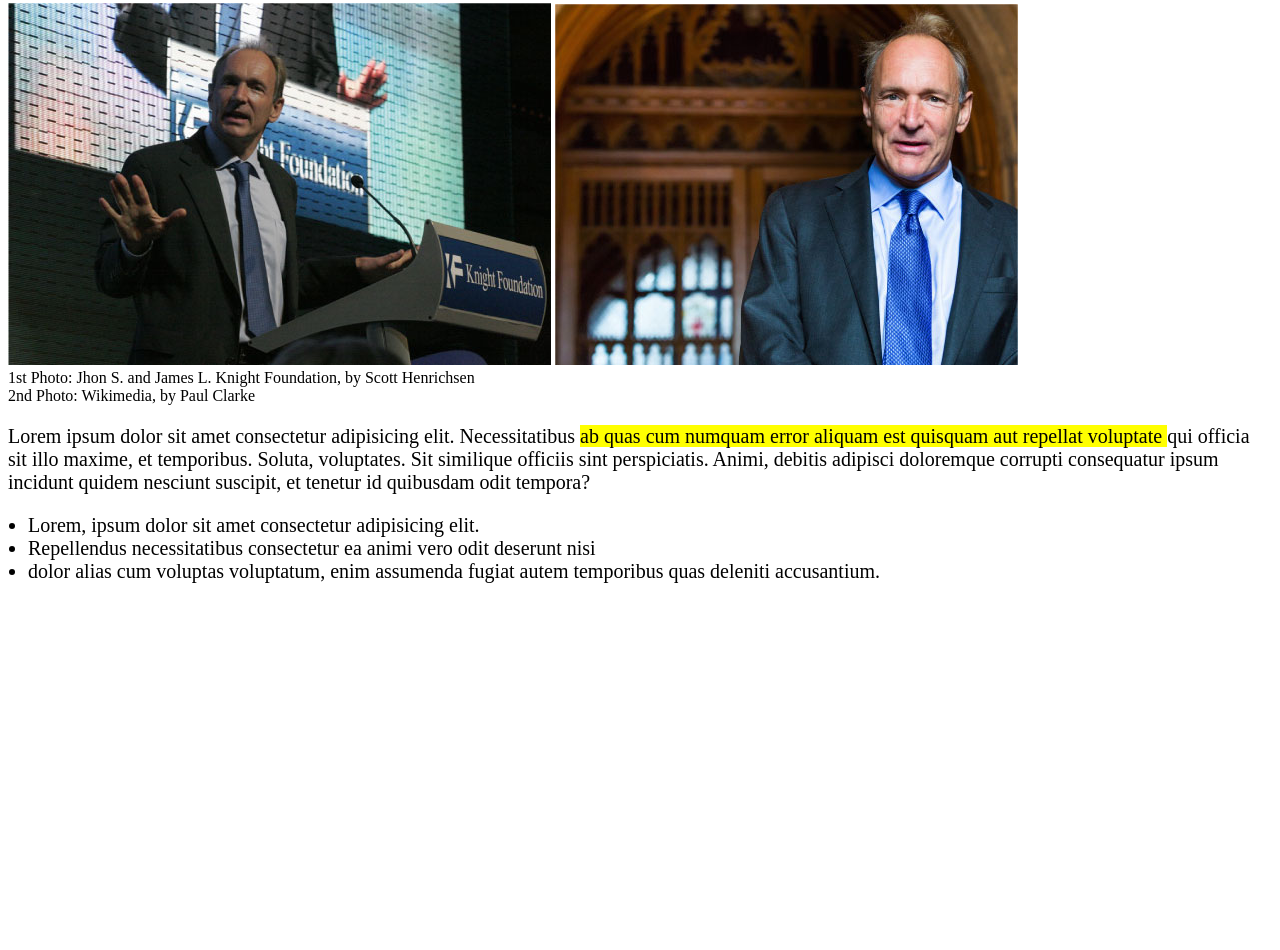
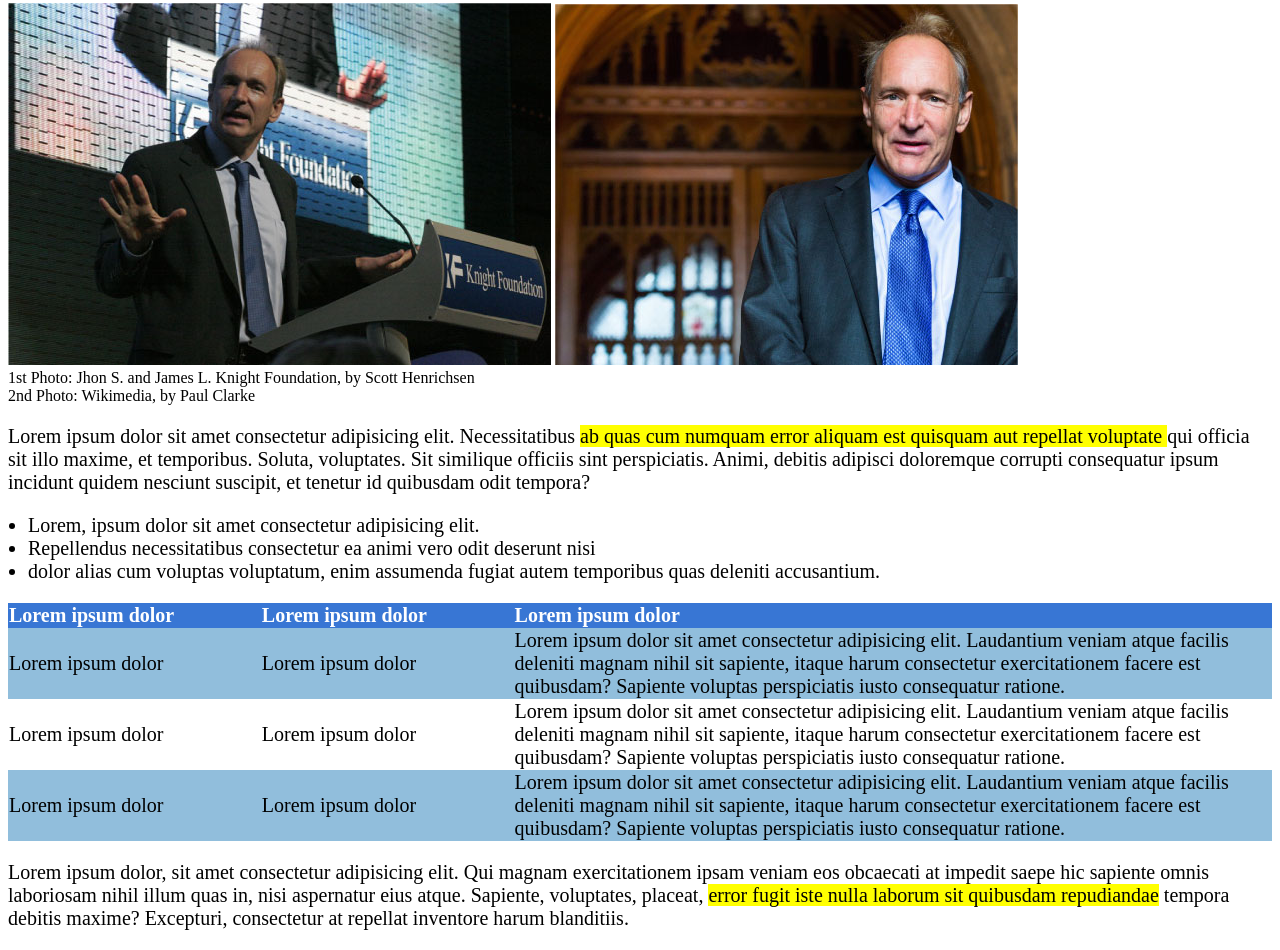
Before and after one commit to leonardo-guglielmini/html-css-booleaner, a plain HTML site: page index.html in a window 1280 px wide. Shown: the part 272-1222 px from the top of the page. Before the commit the page ends 875 px from the top, so only its background shows below. Drawn offline with Linux system fonts and the light colour scheme.

Commit message:
aggiunta della seconda parte dell'articolo con table e relativo css

```diff
--- a/css/style.css
+++ b/css/style.css
@@ -36,6 +36,28 @@ header{
     margin-left: 0px;
 }
 
+.marker-text{
+    background-color: yellow;
+}
+
 .list{
     padding-left: 20px;
 }
+
+.table-head{
+    background-color: rgb(56, 118, 212);
+    color: white;
+    font-weight: bold;
+}
+
+.table-colored-row{
+    background-color: rgba(46, 132, 189, 0.527);
+}
+.table-smaller-cell{
+    width: 20%;
+}
+
+.title_smaller{
+    font-size: 20px;
+    color: rgba(0, 0, 0, 0.514);
+}
--- a/index.html
+++ b/index.html
@@ -30,7 +30,7 @@
             </section>
 
             <section class="article">
-                <p>Lorem ipsum dolor sit amet consectetur adipisicing elit. Necessitatibus <span style="background-color: yellow;">ab quas cum numquam error aliquam est quisquam aut repellat voluptate </span> qui officia sit illo maxime, et temporibus. Soluta, voluptates.
+                <p>Lorem ipsum dolor sit amet consectetur adipisicing elit. Necessitatibus <span class="marker-text">ab quas cum numquam error aliquam est quisquam aut repellat voluptate </span> qui officia sit illo maxime, et temporibus. Soluta, voluptates.
                 Sit similique officiis sint perspiciatis. Animi, debitis adipisci doloremque corrupti consequatur ipsum incidunt quidem nesciunt suscipit, et tenetur id quibusdam odit tempora?</p>
 
                 <ul class="list">
@@ -38,9 +38,37 @@
                     <li>Repellendus necessitatibus consectetur ea animi vero odit deserunt nisi</li>
                     <li>dolor alias cum voluptas voluptatum, enim assumenda fugiat autem temporibus quas deleniti accusantium.</li>
                 </ul>
+
+                <table class="table" cellspacing="0">
+                    <thead class="table-head">
+                            <td class="table-smaller-cell">Lorem ipsum dolor</td>
+                            <td class="table-smaller-cell">Lorem ipsum dolor</td>
+                            <td >Lorem ipsum dolor</td>
+                    </thead>
+                    <tbody >
+                        <tr class="table-colored-row">
+                            <td class="table-smaller-cell">Lorem ipsum dolor</td>
+                            <td class="table-smaller-cell">Lorem ipsum dolor</td>
+                            <td>Lorem ipsum dolor sit amet consectetur adipisicing elit. Laudantium veniam atque facilis deleniti magnam nihil sit sapiente, itaque harum consectetur exercitationem facere est quibusdam? Sapiente voluptas perspiciatis iusto consequatur ratione.</td>
+                        </tr>
+                        <tr>
+                            <td class="table-smaller-cell">Lorem ipsum dolor</td>
+                            <td class="table-smaller-cell">Lorem ipsum dolor</td>
+                            <td>Lorem ipsum dolor sit amet consectetur adipisicing elit. Laudantium veniam atque facilis deleniti magnam nihil sit sapiente, itaque harum consectetur exercitationem facere est quibusdam? Sapiente voluptas perspiciatis iusto consequatur ratione.</td>
+                        </tr>
+                        <tr class="table-colored-row">
+                            <td class="table-smaller-cell">Lorem ipsum dolor</td>
+                            <td class="table-smaller-cell">Lorem ipsum dolor</td>
+                            <td>Lorem ipsum dolor sit amet consectetur adipisicing elit. Laudantium veniam atque facilis deleniti magnam nihil sit sapiente, itaque harum consectetur exercitationem facere est quibusdam? Sapiente voluptas perspiciatis iusto consequatur ratione.</td>
+                        </tr>
+                    </tbody>
+                </table>
+
+                <p class="article">Lorem ipsum dolor, sit amet consectetur adipisicing elit. Qui magnam exercitationem ipsam veniam eos obcaecati at impedit saepe hic sapiente omnis laboriosam nihil illum quas in, nisi aspernatur eius atque. Sapiente, voluptates, placeat, <span class="marker-text">error fugit iste nulla laborum sit quibusdam repudiandae</span> tempora debitis maxime? Excepturi, consectetur at repellat inventore harum blanditiis.</p>
             </section>
 
-
+            <section>
+            </section>
         </main>
     </body>
 </html>
```
